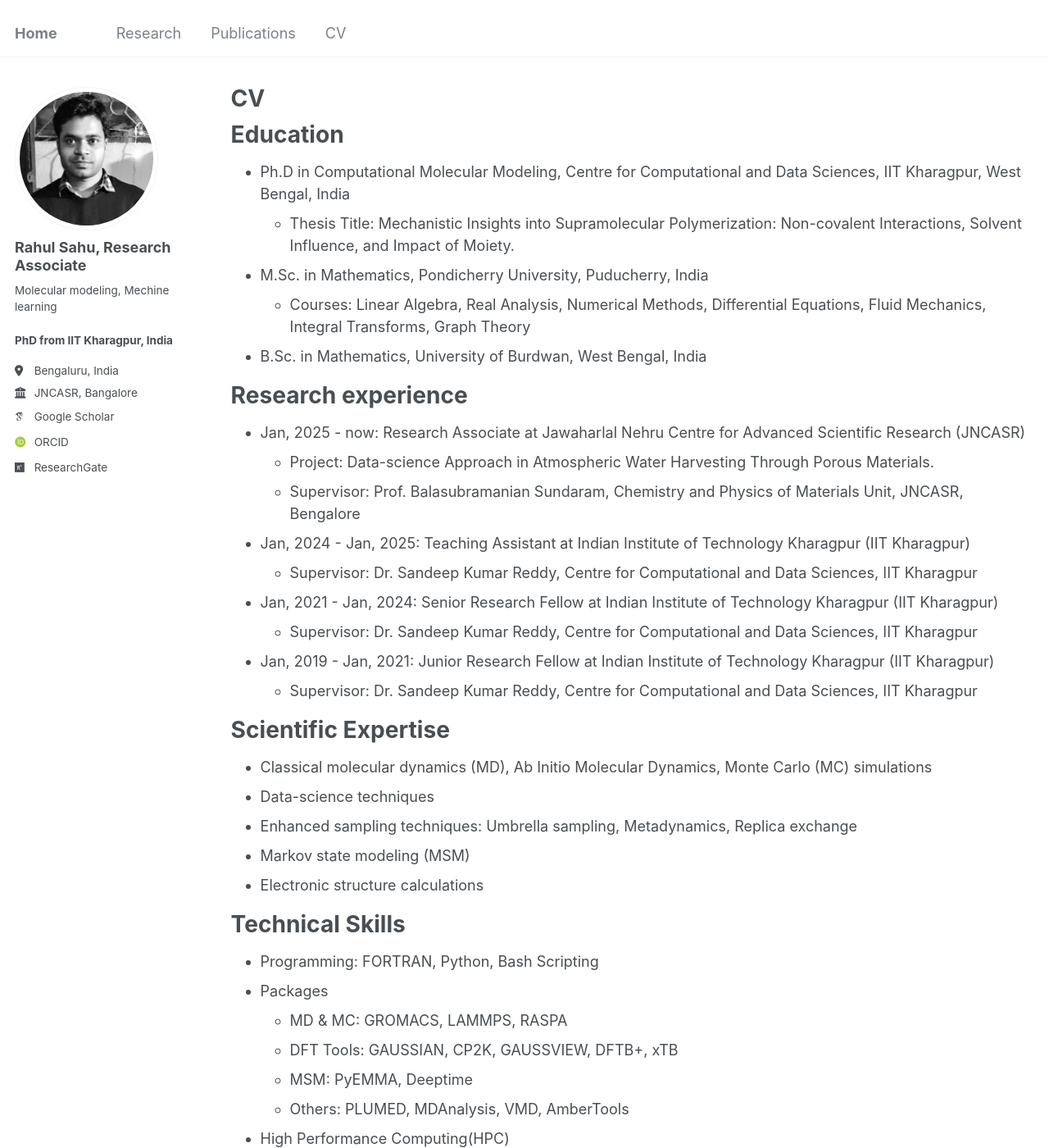
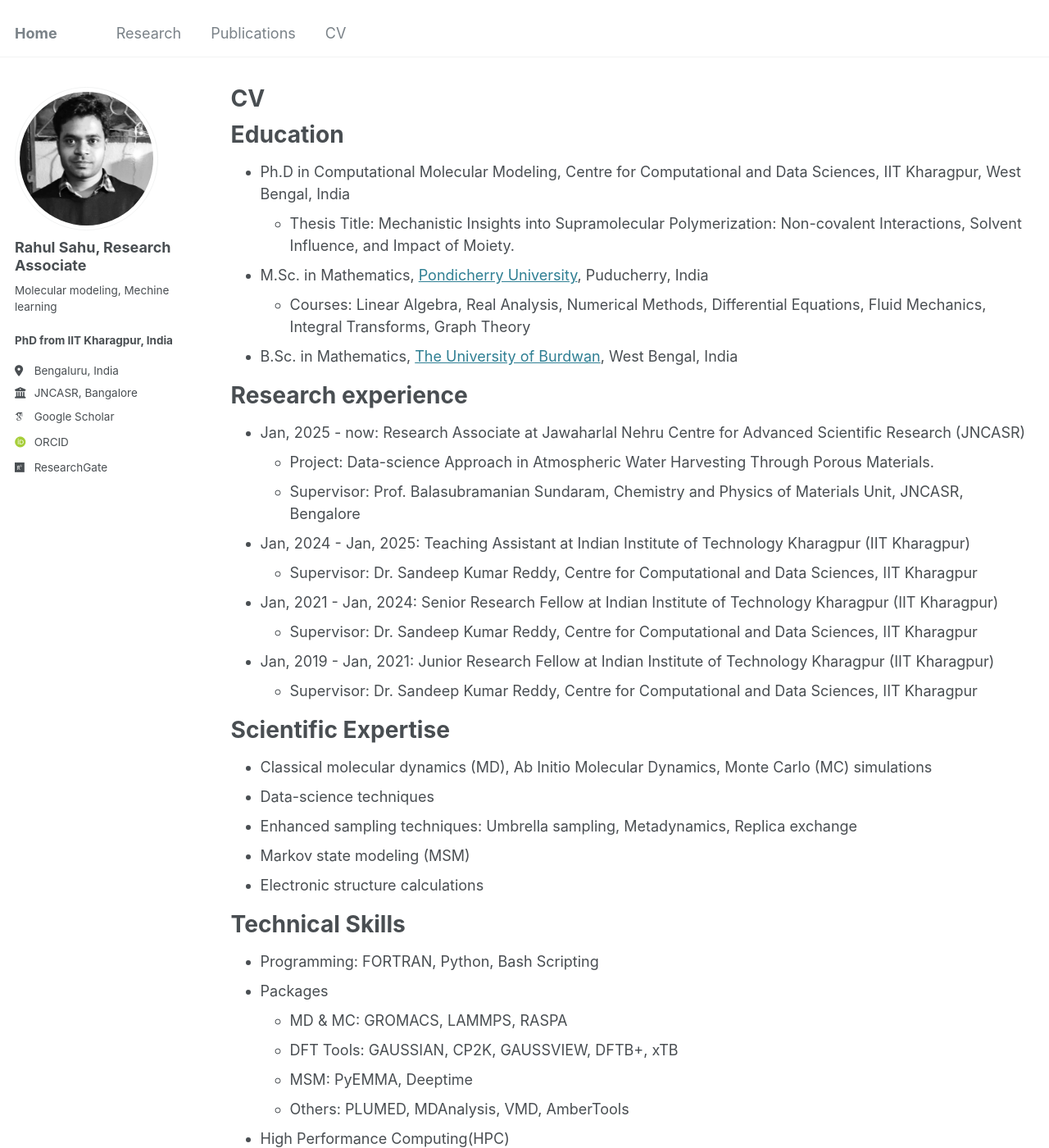
Before and after one commit to srahul21/srahul21.github.io, a Jekyll site: the page built from _pages/cv.md, in a window 1280 px wide and 1400 px high. Shown: the whole window at 82% size. Built offline with Jekyll 4.4.1, drawn with Linux system fonts in a browser that asks for light colours; some web fonts are replaced; some of the changed text lies outside the part shown.

Commit message:
Update cv.md

```diff
--- a/_pages/cv.md
+++ b/_pages/cv.md
@@ -13,9 +13,9 @@ Education
 ======
 * Ph.D in Computational Molecular Modeling, Centre for Computational and Data Sciences, IIT Kharagpur, West Bengal, India
   * Thesis Title: Mechanistic Insights into Supramolecular Polymerization: Non-covalent Interactions, Solvent Influence, and Impact of Moiety.
-* M.Sc. in Mathematics, Pondicherry University, Puducherry, India
+* M.Sc. in Mathematics, [Pondicherry University](https://www.pondiuni.edu.in/), Puducherry, India
   * Courses: Linear Algebra, Real Analysis, Numerical Methods, Differential Equations, Fluid Mechanics, Integral Transforms, Graph Theory
-* B.Sc. in Mathematics, University of Burdwan, West Bengal, India
+* B.Sc. in Mathematics, [The University of Burdwan](https://www.buruniv.ac.in/Demo/index_bucc.php), West Bengal, India
 
 Research experience
 ======
```
Also changed, not shown: other parts of _pages/cv.md (+0 -2 lines).
